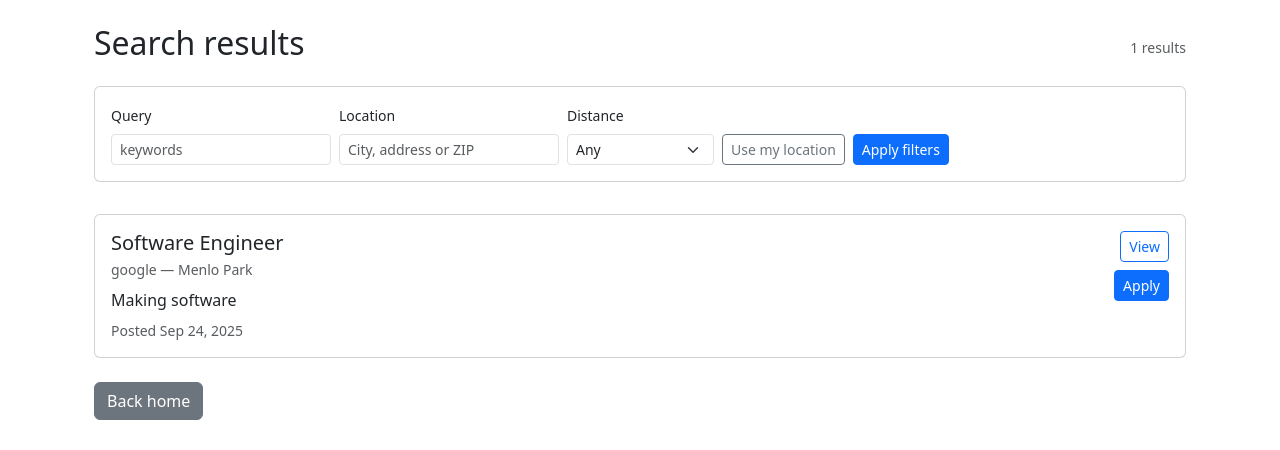
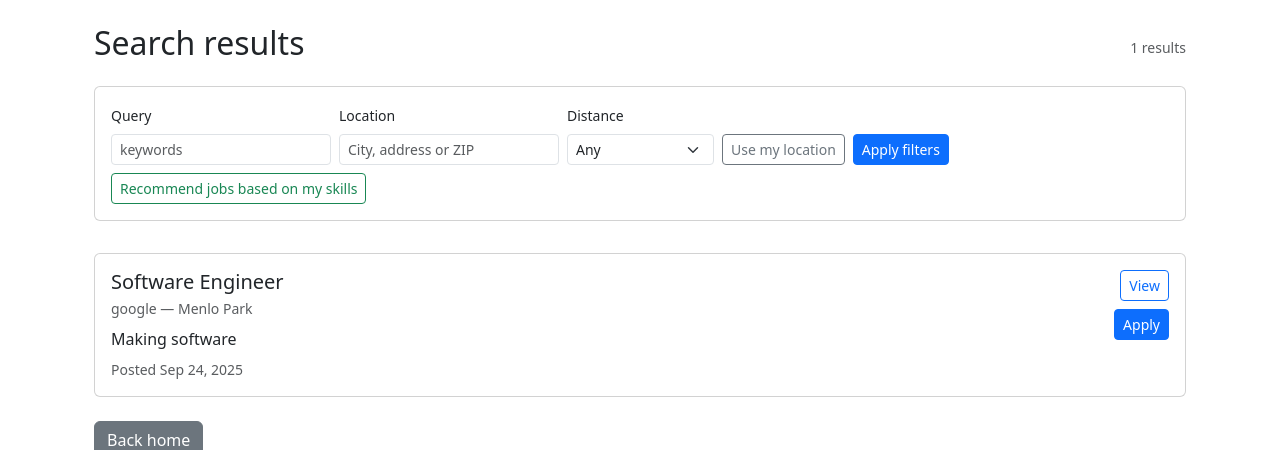
Before and after one commit to Henryli873/linkedout, a Django app: page /search/ in a window 1280 px wide. Shown: the part 56-506 px from the top of the page. Run offline with Django 5.2, Linux system fonts and the light colour scheme; data comes from the database, SQL or seed files in the repository; both versions use the stored data as it was after the commit.

Commit message:
added user story 6 with basic matching

```diff
--- a/jobs/templates/jobs/search_results.html
+++ b/jobs/templates/jobs/search_results.html
@@ -36,6 +36,9 @@
         </div>
         <div class="col-auto">
           <button type="submit" class="btn btn-primary btn-sm">Apply filters</button>
+        </div>
+        <div class="col-auto">
+          <a href="{% url 'jobs:suggested_jobs' %}" class="btn btn-outline-success btn-sm">Recommend jobs based on my skills</a>
         </div>
       </form>
     </div>
--- a/jobs/urls.py
+++ b/jobs/urls.py
@@ -5,6 +5,7 @@ app_name = 'jobs'
 
 urlpatterns = [
     path('', views.search, name='search'),
+    path("suggested/", views.suggest_jobs, name="suggested_jobs"),
     path('post/', views.post_job, name='post_job'),
     path('my-postings/', views.my_postings, name='my_postings'),
     path('<int:pk>/', views.job_detail, name='job_detail'),
--- a/jobs/views.py
+++ b/jobs/views.py
@@ -14,7 +14,6 @@ except Exception:
 import urllib.parse
 import urllib.request
 import json
-from django.contrib.auth.decorators import login_required
 from django.http import HttpResponseForbidden
 from math import radians, cos, sin, asin, sqrt
 import re
@@ -149,6 +148,36 @@ def search(request):
 def job_detail(request, pk):
 	job = get_object_or_404(Job, pk=pk)
 	return render(request, 'jobs/job_detail.html', {'job': job})
+
+@login_required
+def suggest_jobs(request):
+    """Suggest jobs based on the logged-in user's skills."""
+    profile = getattr(request.user, "profile", None)
+    if not profile or profile.is_recruiter:
+        # recruiters don’t get suggestions
+        return redirect("jobs:search")
+
+    skills_str = profile.skills or ""
+    skills = [s.strip() for s in skills_str.split(",") if s.strip()]
+
+    if not skills:
+        jobs = Job.objects.none()
+    else:
+        # Build OR query across all skills
+        query = Q()
+        for skill in skills:
+            # break "Software Engineering" into ["Software", "Engineering"]
+            words = skill.split()
+            for word in words:
+                query |= (
+                    Q(title__icontains=word) |
+                    Q(description__icontains=word) |
+                    Q(company__icontains=word)
+                )
+
+        jobs = Job.objects.filter(query).order_by("-posted_at").distinct()
+
+    return render(request, "jobs/suggested_jobs.html", {"jobs": jobs, "skills": skills})
 
 
 class ApplicationForm(forms.ModelForm):
```
Also changed, not shown: jobs/templates/jobs/suggested_jobs.html (added, +39 -0 lines), db.sqlite3, media/avatars/IMG_8933.jpeg (added).
